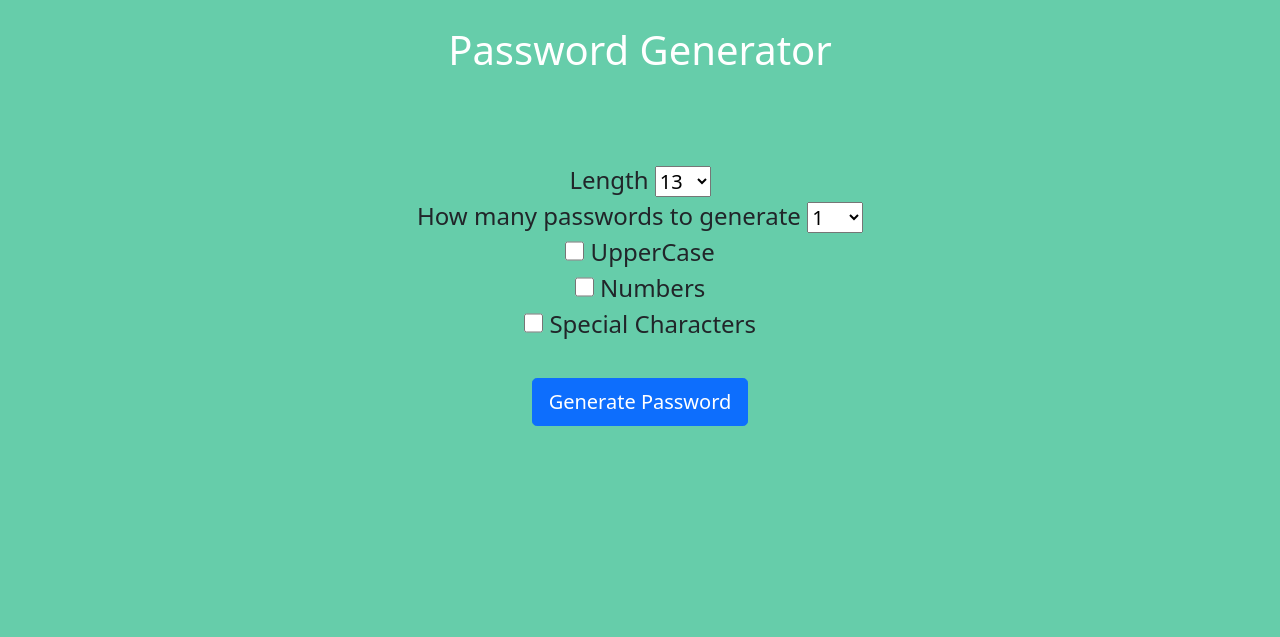
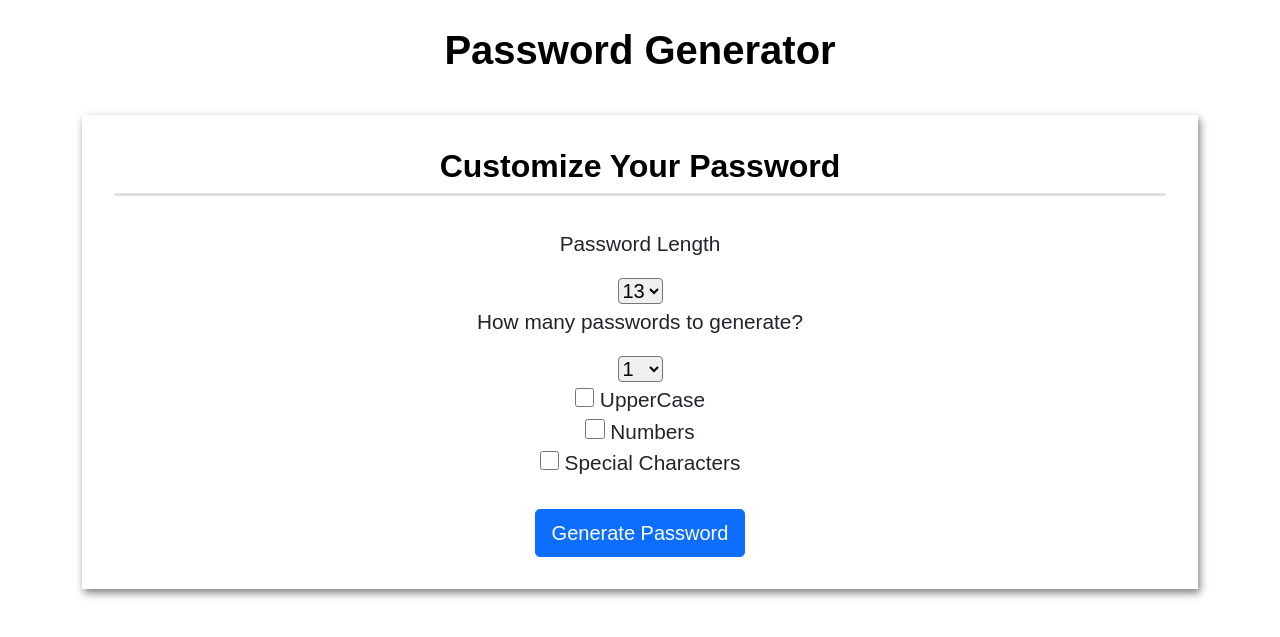
Before and after one commit to iot-lab-kiit/Password-Generator, a Django app: page / in a window 1280 px wide. Shown: the top 637 px of the page. Run offline with Django 3.2, Linux system fonts and the light colour scheme.

Commit message:
Changed the UI of home.html and added home.css

```diff
--- /dev/null
+++ b/generator/templates/generator/home.css
@@ -0,0 +1,59 @@
+body
+{
+    background:white;
+}
+.container
+{
+    padding-top: 2%;
+}
+
+h1
+{
+    color: black;
+    font-family:sans-serif;
+    font-weight: bold;
+    padding-bottom: 3%;
+}
+
+form{
+
+    font-family:sans-serif;
+    font-weight: normal;
+    font-size:1.3rem ;
+    background: white;
+    height:auto;
+    width: auto;
+    font-size: 1.5 rem;
+    padding:2rem;
+    box-shadow: 2px 4px 8px rgba(0,0,0,0.5);
+}
+
+form h2
+{
+    color: black;
+    font-family:sans-serif;
+    font-weight: bold;
+}
+.line
+{
+    display: block;
+    width:auto;
+    border-bottom: rgba(0,0,0,0.125) solid 3.5px;
+    border-radius: 3px;
+}
+
+
+.form_select
+{
+    width: auto;
+    height: auto;
+    font-size: 1.25rem;
+    border-radius: 4px;
+}
+
+
+.checkbox
+{
+    width:1.2rem;
+    height:1.2rem;
+}
--- a/generator/templates/generator/home.html
+++ b/generator/templates/generator/home.html
@@ -10,15 +10,27 @@
 			integrity="sha384-wEmeIV1mKuiNpC+IOBjI7aAzPcEZeedi5yW5f2yOq55WWLwNGmvvx4Um1vskeMj0"
 			crossorigin="anonymous">
 
+
+
+		<!-- Linking Css3 -->
+
+		<link rel="stylesheet" href="home.css">
+
 		<title>Password Generator</title>
 	</head>
 
-	<body style="background: mediumaquamarine;">
-		<div class="container text-center" style="padding-top: 2%;">
-			<h1 style="color: white;">Password Generator</h1>
-			<form action="{% url 'password' %}" style="font-size: 1.5rem; padding-top: 5rem;">
-				Length
-				<select name="length" style="width: 5%; font-size: 1.25rem;">
+	<body>
+		<div class="container text-center" >
+			<h1>Password Generator</h1>
+
+			<form action="{% url 'password' %}">
+
+				<h2>Customize Your Password</h2>
+				<div class="line"></div>
+				<br>
+
+				<p>Password Length</p>
+				<select name="length" class="form_select">
 					<option value="6">6</option>
 					<option value="7">7</option>
 					<option value="8">8</option>
@@ -35,9 +47,9 @@
 					<option value="19">19</option>
 					<option value="20">20</option>
 				</select>
-				<br>
-				How many passwords to generate
-				<select name="passcount" style="width: 5%; font-size: 1.25rem;">
+
+				<p> How many passwords to generate?</p>
+				<select name="passcount" class="form_select">
 					<option value="1" selected="selected">1</option>
 					<option value="2">2</option>
 					<option value="3">3</option>
@@ -56,15 +68,16 @@
 				</select>
 				<br>
 
-				<input type="checkbox" style=" width: 1.2rem; height: 1.2rem;" name="uppercase"> UpperCase
+				<input type="checkbox"  name="uppercase" class="checkbox"> UpperCase
 				<br>
-				<input type="checkbox" style=" width: 1.2rem; height: 1.2rem;" name="number"> Numbers
+				<input type="checkbox" name="number" class="checkbox"> Numbers
 				<br>
-				<input type="checkbox" style=" width: 1.2rem; height: 1.2rem;" name="special"> Special Characters
+				<input type="checkbox" name="special" class="checkbox"> Special Characters
 				<br><br>
 				<input type="submit" value="Generate Password" class="btn btn-lg btn-primary">
 			</form>
 		</div>
+
 	</body>
 
 </html>
```
